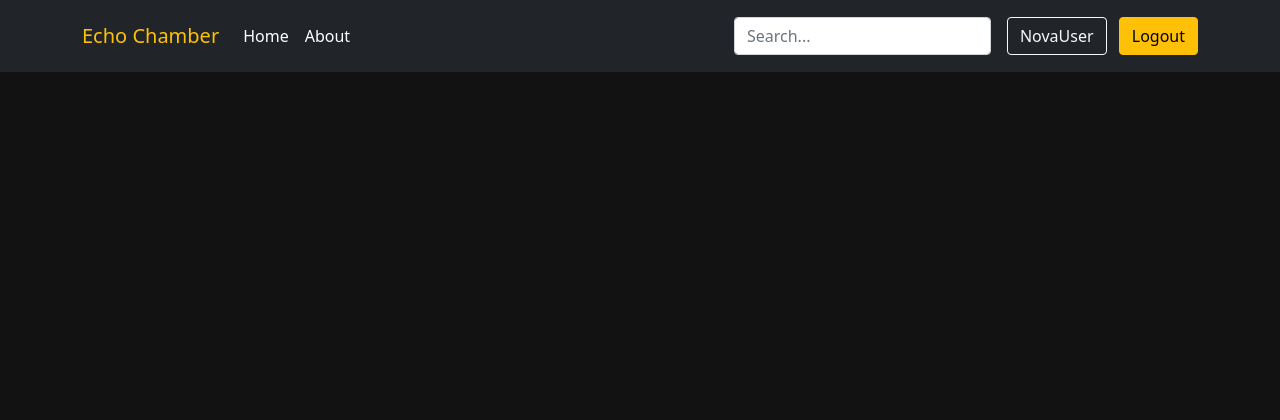
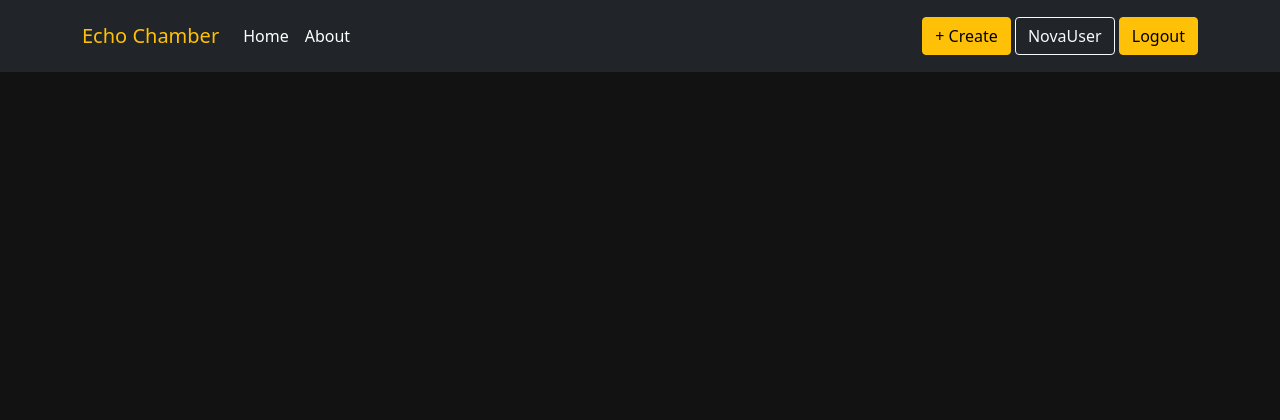
Before and after one commit to TerraBite147/EchoChamber, a Django app: page / in a window 1280 px wide. Shown: the top 420 px of the page. Run offline with Django 4.2, Linux system fonts and the light colour scheme; a user stored in the database is signed in; data that the repository does not hold is empty; some libraries are stand-ins or nearby versions.

Commit message:
Feat(base):Add Create button

```diff
--- a/blog/templates/blog/_post_interactions.html
+++ b/blog/templates/blog/_post_interactions.html
@@ -1,4 +1,4 @@
-<div class="interaction-icons">
+<div class="interaction-icons rounded">
     <!-- Likes -->
     {% if user.is_authenticated %}
     <a href="javascript:void(0)" onclick="likePost('{{ post.slug }}')" class="btn link like-icon">
--- a/static/css/style.css
+++ b/static/css/style.css
@@ -197,7 +197,9 @@ a {
 .interaction-icons {
     display: flex;
     align-items: center;
+    max-width: 80px;
     gap: 0;
+    background-color: #212529;
 }
 
 .like-icon, .like-count, .comment-icon, .comment-count {
--- a/templates/base.html
+++ b/templates/base.html
@@ -47,19 +47,15 @@
                     <li><a href="{% url 'home' %}" class="nav-link px-2">Home</a></li>
                     <li><a href="#" class="nav-link px-2">About</a></li>
                 </ul>
-
-                <form class="col-12 col-lg-auto mb-3 mb-lg-0 me-lg-3">
-                    <input type="search" class="form-control form-control-dark" placeholder="Search..."
-                        aria-label="Search">
-                </form>
                 <div class="text-end">
                     {% if user.is_authenticated %}
-                    <span class="btn btn-outline-light me-2">{{ user.username }}</span>
+                    <a class="btn btn-warning" href="#">+ Create</a>
+                    <span class="btn btn-outline-light">{{ user.username }}</span>
                     <a class="btn btn-warning {% if request.path == logout_url %}active{% endif %}" aria-current="page"
                         href="{% url 'account_logout' %}">Logout</a>
                     {% else %}
-                    <a class="btn btn-outline-light me-2 {% if request.path == signup_url %}active{% endif %}" aria-current="page"
-                        href="{% url 'account_signup' %}">Sign-up</a>
+                    <a class="btn btn-outline-light {% if request.path == signup_url %}active{% endif %}" aria-current="page"
+                    href="{% url 'account_signup' %}">Sign-up</a>
                     <a class="btn btn-warning {% if request.path == login_url %}active{% endif %}"
                         aria-current="page" href="{% url 'account_login' %}">Login</a>
                     {% endif %}
```
